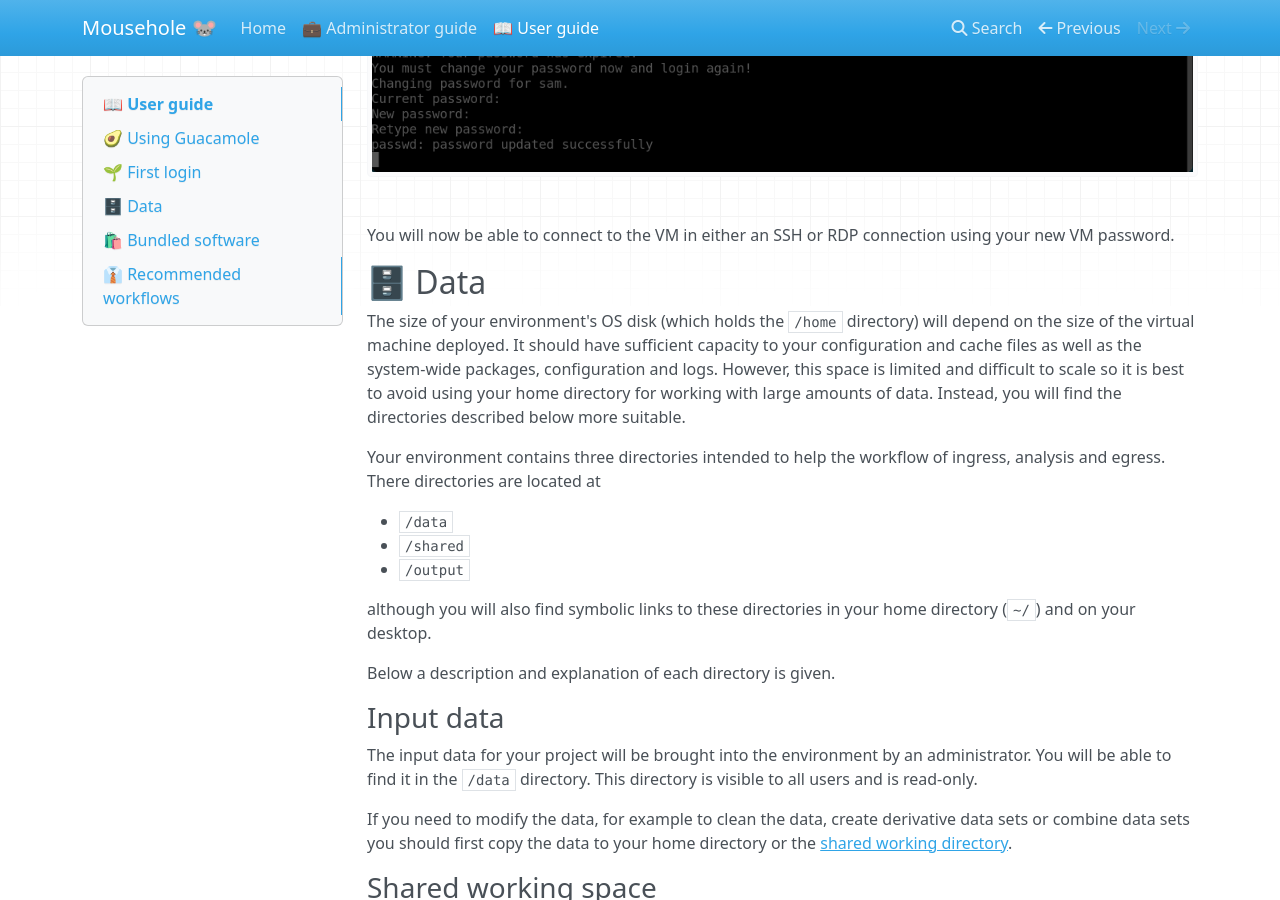
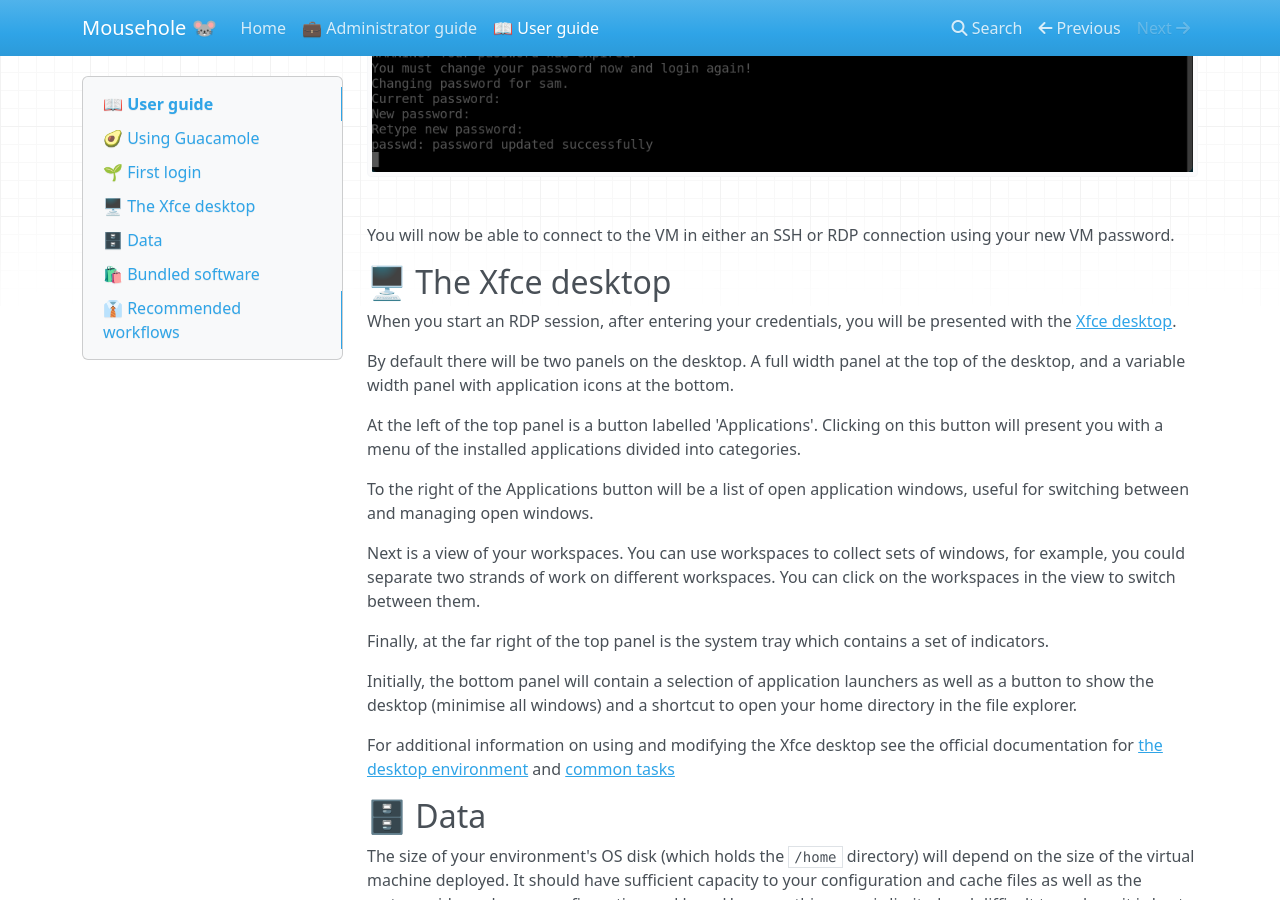
Before and after one commit to alan-turing-institute/mousehole, an MkDocs documentation site: the page built from docs/users_guide.md, in a window 1280 px wide and 900 px high, scrolled down 4561 px. Built offline with MkDocs 1.6.1, drawn with Linux system fonts in a browser that asks for light colours; nearby versions of some CDN libraries.

Commit message:
Add (brief) introduction to Xfce desktop

```diff
--- a/docs/users_guide.md
+++ b/docs/users_guide.md
@@ -64,6 +64,38 @@ go back to the Guacamole home page.
 
 You will now be able to connect to the VM in either an SSH or RDP connection
 using your new VM password.
+
+## 🖥️ The Xfce desktop
+
+When you start an RDP session, after entering your credentials, you will be
+presented with the [Xfce desktop](https://xfce.org/).
+
+By default there will be two panels on the desktop. A full width panel at the
+top of the desktop, and a variable width panel with application icons at the
+bottom.
+
+At the left of the top panel is a button labelled 'Applications'. Clicking on
+this button will present you with a menu of the installed applications divided
+into categories.
+
+To the right of the Applications button will be a list of open application
+windows, useful for switching between and managing open windows.
+
+Next is a view of your workspaces. You can use workspaces to collect sets of
+windows, for example, you could separate two strands of work on different
+workspaces. You can click on the workspaces in the view to switch between them.
+
+Finally, at the far right of the top panel is the system tray which contains a
+set of indicators.
+
+Initially, the bottom panel will contain a selection of application launchers as
+well as a button to show the desktop (minimise all windows) and a shortcut to
+open your home directory in the file explorer.
+
+For additional information on using and modifying the Xfce desktop see the
+official documentation for [the desktop
+environment](https://docs.xfce.org/xfce/getting-started#the_desktop_environment)
+and [common tasks](https://docs.xfce.org/xfce/getting-started#common_tasks)
 
 ## 🗄️ Data
 
```
